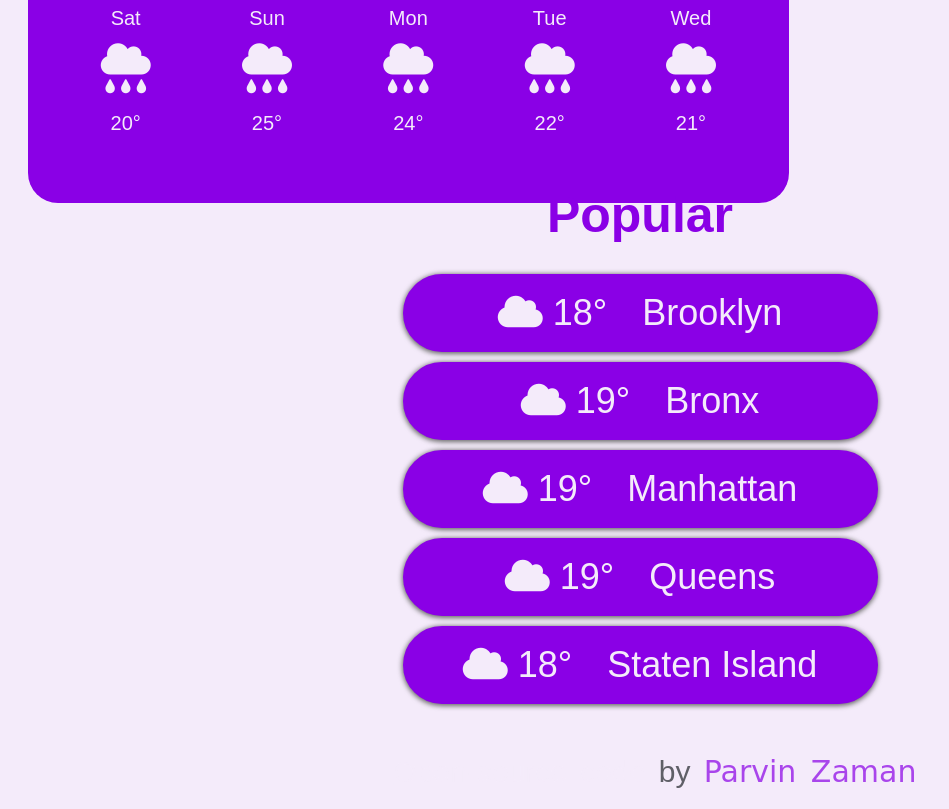
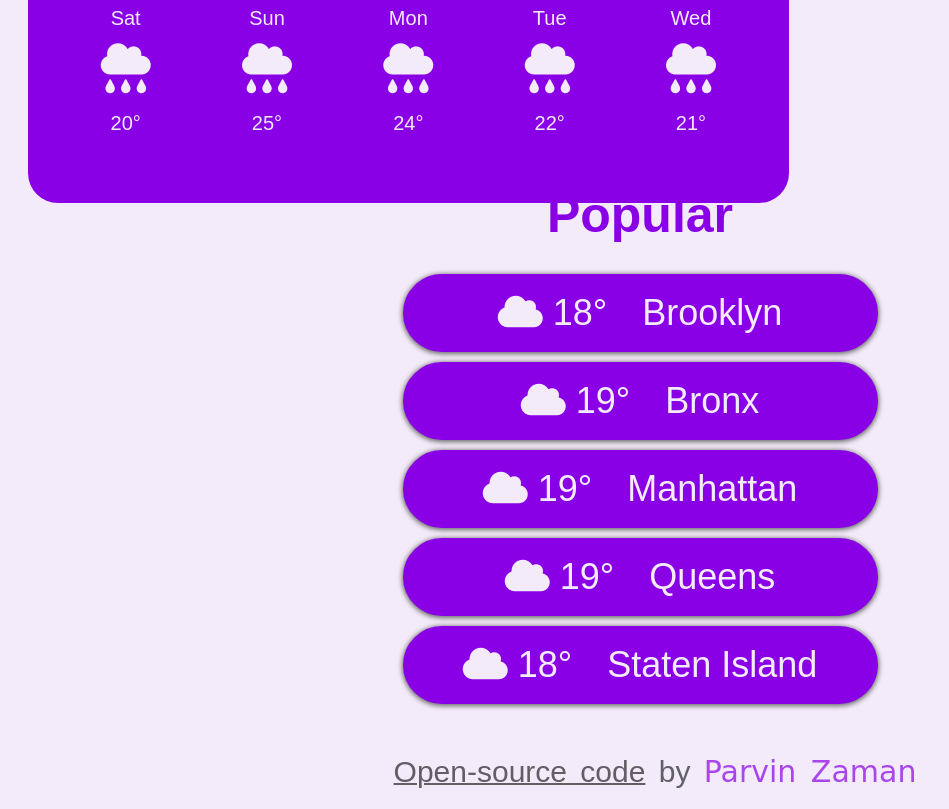
Before and after one commit to mehrimoridinia/projectweek6, a website built with Parcel: page index.html in a window 1280 px wide. Shown: the part 481-1290 px from the top of the page, without its empty margins (0-949 px from the left). Built offline with nearby package versions, Linux system fonts and the light colour scheme; a web font is replaced by a local one.

Commit message:
Update styles.css

```diff
--- a/src/styles.css
+++ b/src/styles.css
@@ -182,3 +182,11 @@ a:hover {
   color: rgb(252, 248, 20);
   cursor: pointer;
 }
+.codeLink {
+  color: black;
+  opacity: 85%;
+}
+
+.codeLink:hover {
+  color: blue;
+}
```
